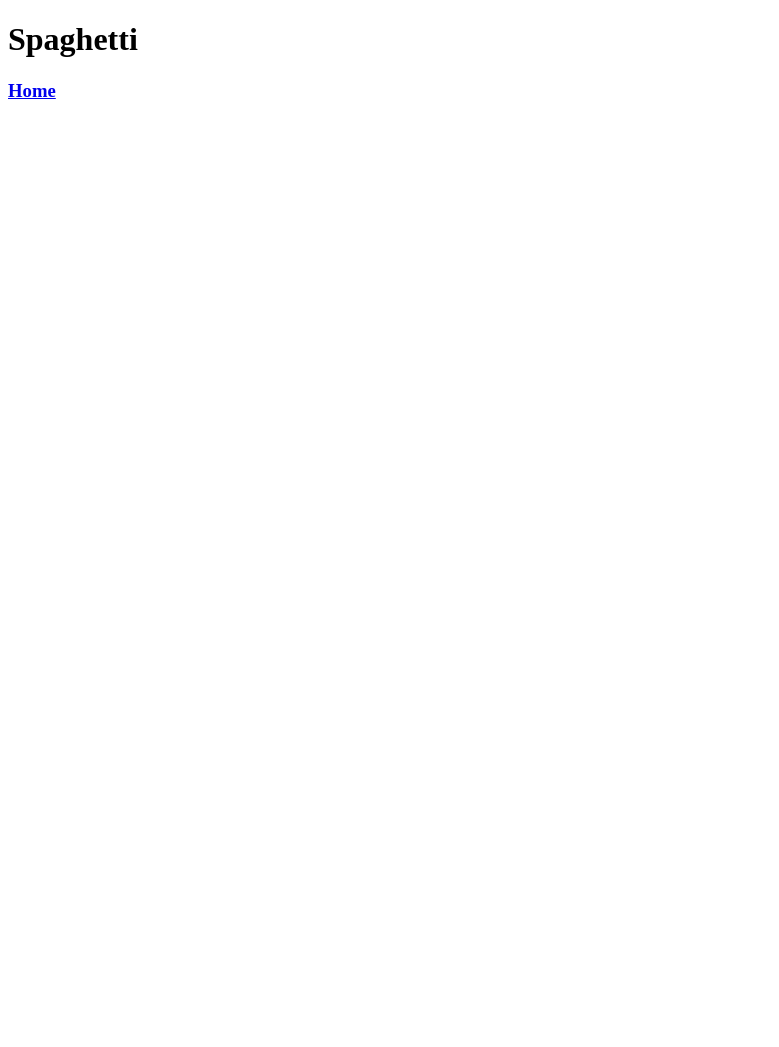
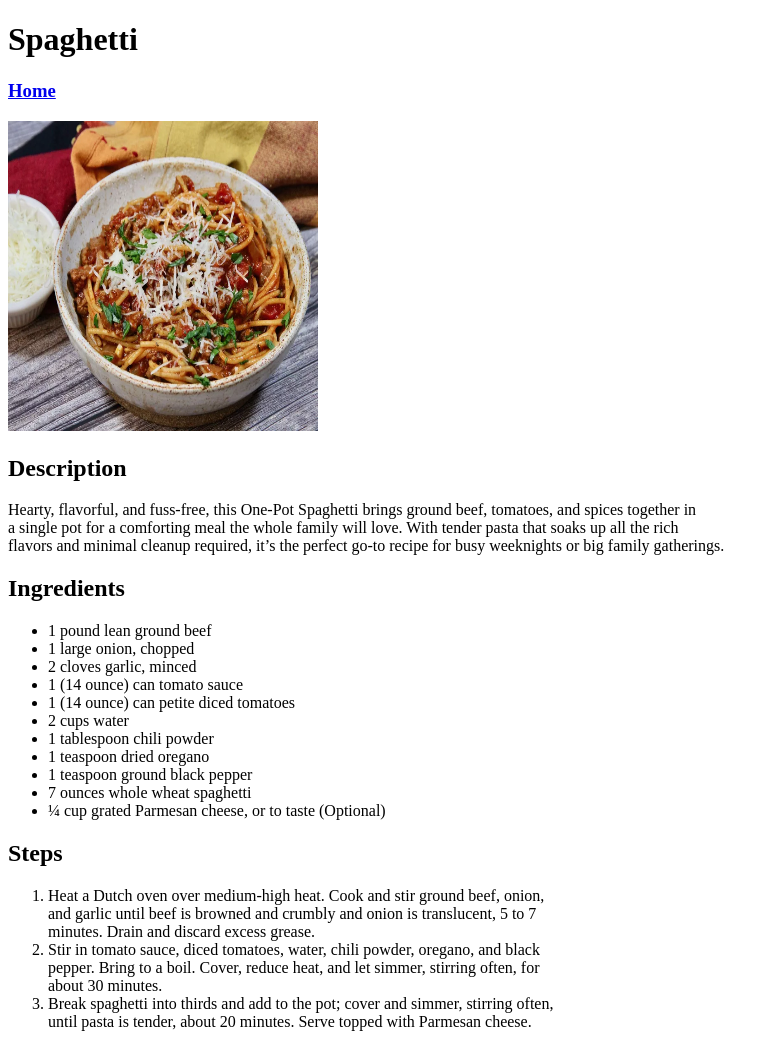
Before and after one commit to NMSebake/Full_Stack_Web_Developer, a plain HTML site: page Projects/odin_recipes/recipes/Spaghetti.html in a window 1280 px wide. Shown: the whole page, without its empty margins (0-779 px from the left). Before the commit the page ends 800 px from the top, so only its background shows below. Drawn offline with Linux system fonts and the light colour scheme.

Commit message:
Spaghetti.html
Done with the Spaghetti.html file

```diff
--- a/Projects/odin_recipes/recipes/Spaghetti.html
+++ b/Projects/odin_recipes/recipes/Spaghetti.html
@@ -7,5 +7,35 @@
     <body>
         <h1>Spaghetti</h1>
         <a href="../index.html"><h3>Home</h3></a>
+    <img src="../images/Spaghetti.png" alt="Picture of Spaghetti" height="310" width="310">
+        <strong><h2>Description</h2></strong>
+    <p1>Hearty, flavorful, and fuss-free, this One-Pot Spaghetti brings ground beef, tomatoes, and spices together in <br>
+        a single pot for a comforting meal the whole family will love. With tender pasta that soaks up all the rich <br>
+        flavors and minimal cleanup required, it’s the perfect go-to recipe for busy weeknights or big family gatherings.</p1>
+    <strong><h2>Ingredients</h2></strong>
+    <ul>
+        <li>1 pound lean ground beef</li>
+        <li>1 large onion, chopped</li>
+        <li>2 cloves garlic, minced</li>
+        <li>1 (14 ounce) can tomato sauce</li>
+        <li>1 (14 ounce) can petite diced tomatoes</li>
+        <li>2 cups water</li>
+        <li>1 tablespoon chili powder</li>
+        <li>1 teaspoon dried oregano</li>
+        <li>1 teaspoon ground black pepper</li>
+        <li>7 ounces whole wheat spaghetti</li>
+        <li>¼ cup grated Parmesan cheese, or to taste (Optional)</li>
+    </ul>
+<strong><h2>Steps</h2></strong>
+        <ol>
+            <li>Heat a Dutch oven over medium-high heat. Cook and stir ground beef, onion, <br>
+                and garlic until beef is browned and crumbly and onion is translucent, 5 to 7 <br>
+                minutes. Drain and discard excess grease.</li>
+            <li>Stir in tomato sauce, diced tomatoes, water, chili powder, oregano, and black <br>
+                pepper. Bring to a boil. Cover, reduce heat, and let simmer, stirring often, for <br>
+                about 30 minutes.</li>
+            <li>Break spaghetti into thirds and add to the pot; cover and simmer, stirring often, <br>
+                until pasta is tender, about 20 minutes. Serve topped with Parmesan cheese.</li>
+        </ol>
     </body>
 </head>
```
